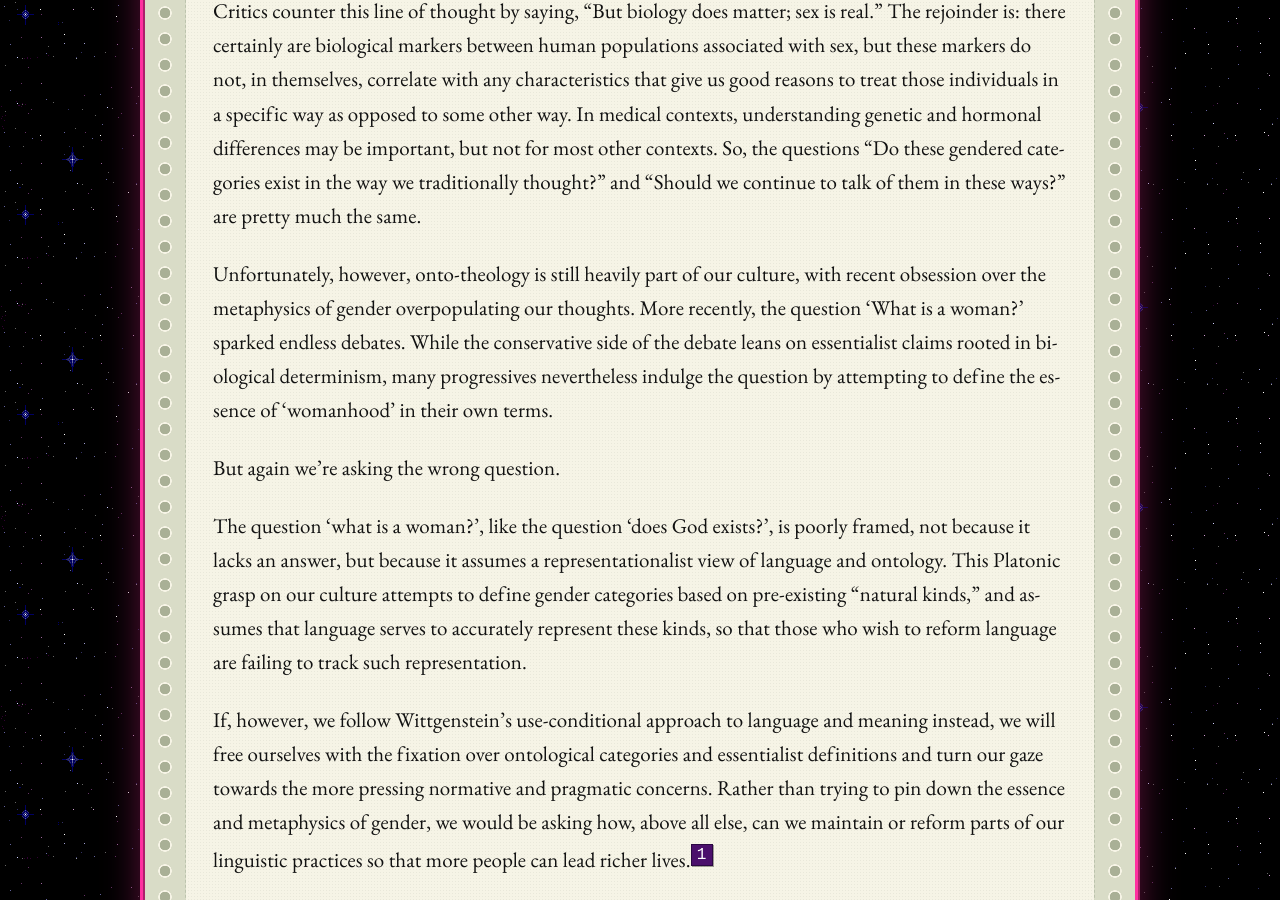
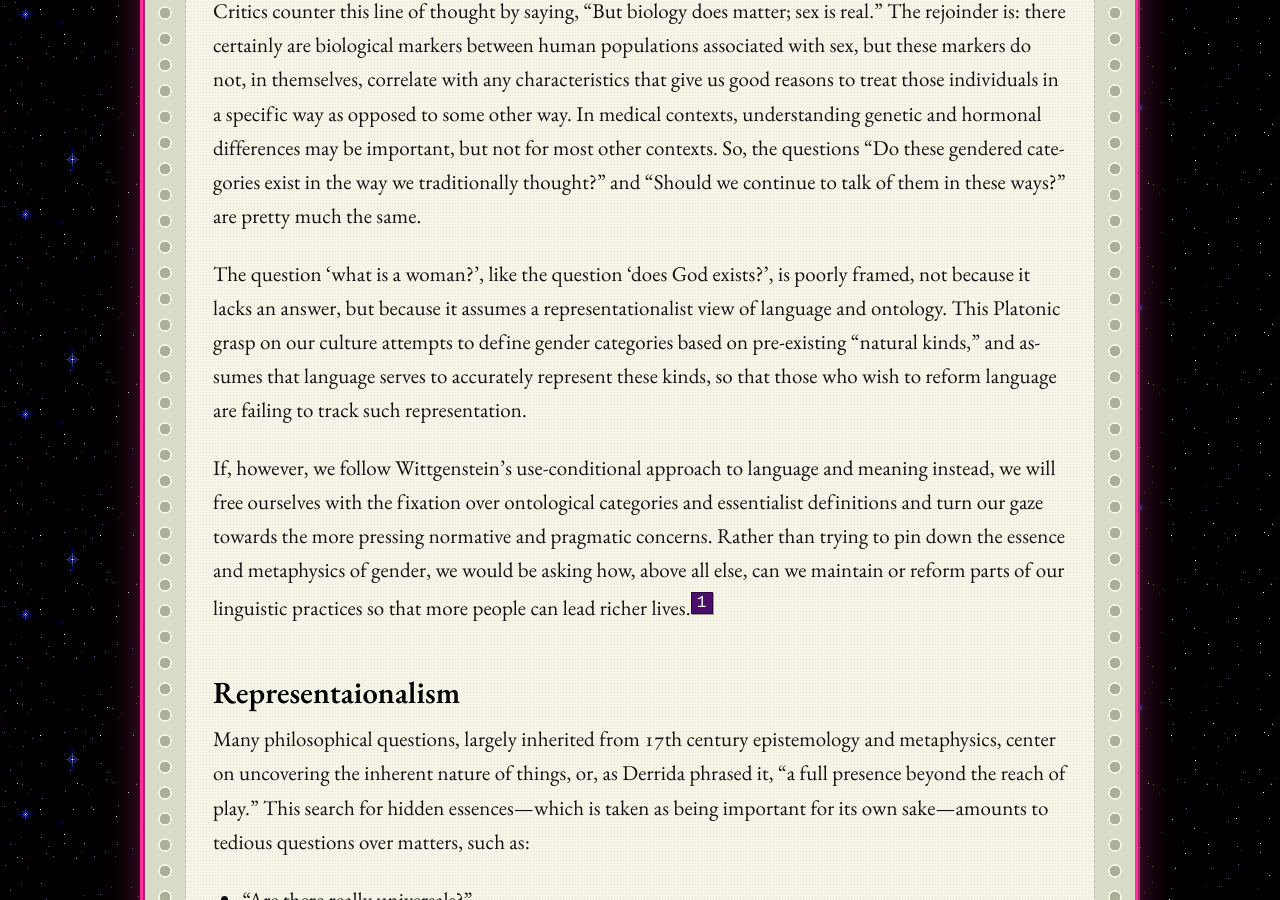
Before and after one commit to Catofminerva/Catofminerva.github.io, a Jekyll site: the page built from _posts/2022-10-03-woman.md, in a window 1280 px wide and 900 px high, scrolled down 2625 px. Built offline with Jekyll 4.4.1, drawn with Linux system fonts in a browser that asks for light colours; comment, search, counter and statistics services are not loaded; some of the changed text lies outside the part shown.

Commit message:
Update 2022-10-03-woman.md

```diff
--- a/_posts/2022-10-03-woman.md
+++ b/_posts/2022-10-03-woman.md
@@ -16,10 +16,6 @@ What is shared between both camps is the adherence to what Heidegger called “o
 In a similar vein, the question of whether gender categories are 'real' in an ontological sense is much less pertinent than the question of how we can best refine our linguistic practices when we talk about gender. It is often said, for example, that we should use language that affirms a person’s identity and experiences, such as saying "assigned female at birth (AFAB)" or "assigned male at birth (AMAB)" rather than "biologically female/male”, that we should refer to people by their preferred pronouns, update public signage to use more inclusive language, and to stop using the concepts “tranny” and “she-male”. The idea is to lessen the chances that questions like "What was their biological sex?" or "Is this person 'really' a man or a woman?" will be seen as relevant. The focus here is about how we may best refine our linguistic practices when we talk about gender, and hopefully come to the resolve that we ought to do so in a way such that fewer and fewer kids will grow up being asked, 'Why do you act the way you do when you're supposed to be something else?' and fewer and fewer of them will grow up severely distressed about the conflict between their identities and their bodies, and about how their family and friends treats them, and be condemned for wanting to change that.
 
 Critics counter this line of thought by saying, "But biology does matter; sex is real." The rejoinder is: there certainly are biological markers between human populations associated with sex, but these markers do not, in themselves, correlate with any characteristics that give us good reasons to treat those individuals in a specific way as opposed to some other way. In medical contexts, understanding genetic and hormonal differences may be important, but not for most other contexts. So, the questions "Do these gendered categories exist in the way we traditionally thought?" and "Should we continue to talk of them in these ways?" are pretty much the same.
-
-Unfortunately, however, onto-theology is still heavily part of our culture, with recent obsession over the metaphysics of gender overpopulating our thoughts. More recently, the question 'What is a woman?' sparked endless debates. While the conservative side of the debate leans on essentialist claims rooted in biological determinism, many progressives nevertheless indulge the question by attempting to define the essence of 'womanhood' in their own terms.
-
-But again we're asking the wrong question.
 
 The question 'what is a woman?', like the question ‘does God exists?’, is poorly framed, not because it lacks an answer, but because it assumes a representationalist view of language and ontology. This Platonic grasp on our culture attempts to define gender categories based on pre-existing "natural kinds," and assumes that language serves to accurately represent these kinds, so that those who wish to reform language are failing to track such representation.
 
@@ -98,8 +94,6 @@ This reform is a kind of conceptual engineering that feminist philosopher Sally
 
 Intrinsic to Haslanger’s way of thinking is that, following Wittgenstein, language is a tool to help us achieve our ends and not a medium for representing reality.
 
-Yet, what we get in popular conservative discourses is a nonsensical question underpinned by representationalist assumptions which asks: ‘what is a woman, really’ i.e. what is the essence of gender, or how does the word ‘woman’ correspond to the intrinsic nature of the world?
-
 This question slides down the confused and misleading representationlist bent towards meaning by framing the transgender issue as a subject of metaphysical investigation concerned with getting at the ‘true’ essence of ‘womenhood/manhood’, rather than what it actually is in practice: a normative debate on how we ought to carve out our concepts related to gender. The question in the latter sense is therefore not ‘is there really such a thing as p gender/sex/race/caste/sexuality’ but ‘how should we talk about p gender/sex/race/caste/sexuality, if at all?’.
 
 ### We are the Arbiters of Classifications
```
